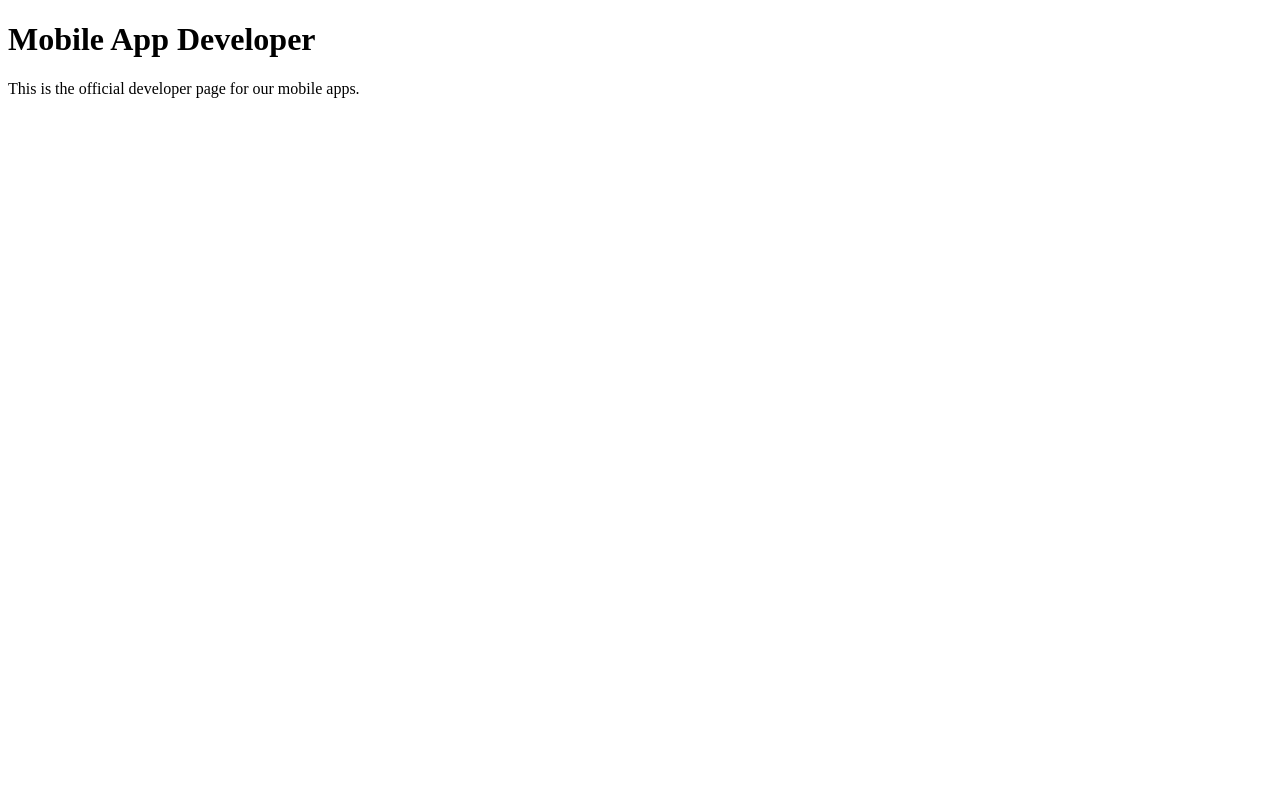
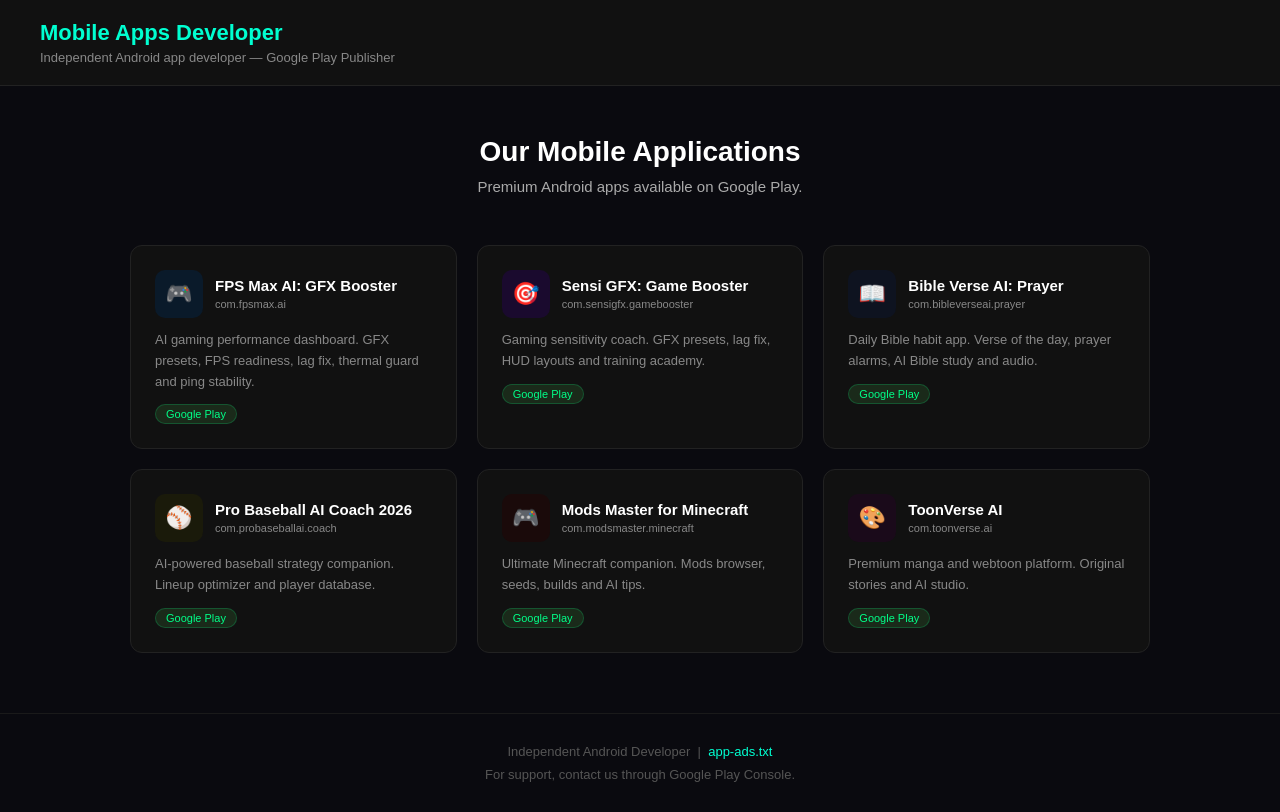
Before and after one commit to hossin00/hossin00.github.io, a plain HTML site: page index.html in a window 1280 px wide. Drawn offline with Linux system fonts and the light colour scheme.

Commit message:
Dynamic website with apps.json

```diff
--- /dev/null
+++ b/apps.json
@@ -0,0 +1,44 @@
+[
+  {
+    "name": "FPS Max AI: GFX Booster",
+    "package": "com.fpsmax.ai",
+    "icon": "🎮",
+    "description": "AI gaming performance dashboard. GFX presets, FPS readiness, lag fix, thermal guard and ping stability.",
+    "color": "#0a1a2a"
+  },
+  {
+    "name": "Sensi GFX: Game Booster",
+    "package": "com.sensigfx.gamebooster",
+    "icon": "🎯",
+    "description": "Gaming sensitivity coach. GFX presets, lag fix, HUD layouts and training academy.",
+    "color": "#1a0a2e"
+  },
+  {
+    "name": "Bible Verse AI: Prayer",
+    "package": "com.bibleverseai.prayer",
+    "icon": "📖",
+    "description": "Daily Bible habit app. Verse of the day, prayer alarms, AI Bible study and audio.",
+    "color": "#0e1320"
+  },
+  {
+    "name": "Pro Baseball AI Coach 2026",
+    "package": "com.probaseballai.coach",
+    "icon": "⚾",
+    "description": "AI-powered baseball strategy companion. Lineup optimizer and player database.",
+    "color": "#1a1a0a"
+  },
+  {
+    "name": "Mods Master for Minecraft",
+    "package": "com.modsmaster.minecraft",
+    "icon": "🎮",
+    "description": "Ultimate Minecraft companion. Mods browser, seeds, builds and AI tips.",
+    "color": "#1a0a0a"
+  },
+  {
+    "name": "ToonVerse AI",
+    "package": "com.toonverse.ai",
+    "icon": "🎨",
+    "description": "Premium manga and webtoon platform. Original stories and AI studio.",
+    "color": "#1a0a1a"
+  }
+]
--- a/index.html
+++ b/index.html
@@ -1,8 +1,61 @@
 <!DOCTYPE html>
-<html>
-<head><title>Developer Page</title></head>
+<html lang="en">
+<head>
+<meta charset="UTF-8">
+<meta name="viewport" content="width=device-width, initial-scale=1.0">
+<title>Mobile Apps Developer</title>
+<style>
+*{margin:0;padding:0;box-sizing:border-box}
+body{font-family:Arial,sans-serif;background:#0a0a0f;color:#fff;min-height:100vh}
+header{background:#111;border-bottom:1px solid #222;padding:20px 40px}
+header h1{font-size:22px;color:#00ffd1}
+header p{font-size:13px;color:#888;margin-top:4px}
+.hero{text-align:center;padding:50px 20px 30px}
+.hero h2{font-size:28px;margin-bottom:10px}
+.hero p{color:#aaa;font-size:15px}
+.apps{display:grid;grid-template-columns:repeat(auto-fit,minmax(280px,1fr));gap:20px;padding:20px 40px 60px;max-width:1100px;margin:0 auto}
+.card{background:#111;border:1px solid #222;border-radius:12px;padding:24px}
+.card-header{display:flex;align-items:center;gap:12px;margin-bottom:12px}
+.icon{width:48px;height:48px;border-radius:10px;display:flex;align-items:center;justify-content:center;font-size:22px}
+.card h3{font-size:15px;font-weight:600}
+.card small{color:#888;font-size:11px}
+.card p{font-size:13px;color:#888;line-height:1.6;margin-bottom:12px}
+.badge{display:inline-block;font-size:11px;padding:3px 10px;border-radius:20px;background:#1a2a1a;color:#00ff88;border:1px solid #00ff8833}
+footer{text-align:center;padding:30px;color:#555;font-size:13px;border-top:1px solid #1a1a1a}
+a{color:#00ffd1;text-decoration:none}
+</style>
+</head>
 <body>
-<h1>Mobile App Developer</h1>
-<p>This is the official developer page for our mobile apps.</p>
+<header>
+<h1>Mobile Apps Developer</h1>
+<p>Independent Android app developer — Google Play Publisher</p>
+</header>
+<div class="hero">
+<h2>Our Mobile Applications</h2>
+<p>Premium Android apps available on Google Play.</p>
+</div>
+<div class="apps" id="apps-grid"></div>
+<footer>
+<p>Independent Android Developer &nbsp;|&nbsp; <a href="/app-ads.txt">app-ads.txt</a></p>
+<p style="margin-top:8px">For support, contact us through Google Play Console.</p>
+</footer>
+<script>
+fetch('/apps.json')
+.then(r=>r.json())
+.then(apps=>{
+const grid=document.getElementById('apps-grid');
+apps.forEach(app=>{
+grid.innerHTML+=`
+<div class="card">
+<div class="card-header">
+<div class="icon" style="background:${app.color}">${app.icon}</div>
+<div><h3>${app.name}</h3><small>${app.package}</small></div>
+</div>
+<p>${app.description}</p>
+<span class="badge">Google Play</span>
+</div>`;
+});
+});
+</script>
 </body>
 </html>
```
